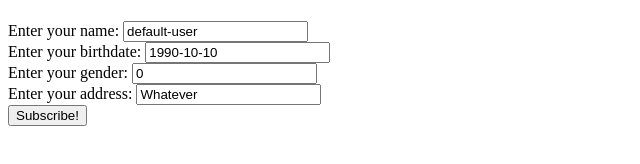
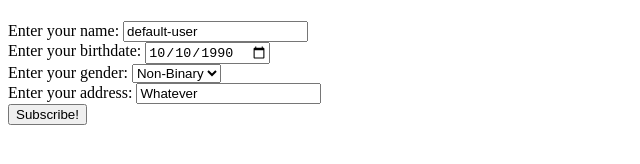
Before and after one commit to iigmir/node-crud-notes, a website: page static/index.html in a window 1280 px wide. Shown: the whole page, without its empty margins (0-640 px from the left). Drawn offline with Linux system fonts and the light colour scheme; no server answers.

Commit message:
HTML f2e

```diff
--- a/static/index.html
+++ b/static/index.html
@@ -18,18 +18,22 @@
         </div>
         <div class="form-example">
             <label for="name">Enter your birthdate: </label>
-            <input type="text" name="birthdate" value="1990-10-10" required />
+            <input type="date" name="birthdate" value="1990-10-10" required />
         </div>
         <div class="form-example">
             <label for="name">Enter your gender: </label>
-            <input type="text" name="gender" value="0" required />
+            <select name="gender">
+                <option value="0">Non-Binary</option>
+                <option value="1">Male</option>
+                <option value="2">Female</option>
+            </select>
         </div>
         <div class="form-example">
             <label for="name">Enter your address: </label>
-            <input type="text" name="address" value="Whatever" required />
+            <input type="text" name="address" value="Whatever" />
         </div>
         <div class="form-example">
-            <input type="submit" value="Subscribe!">
+            <input type="submit" value="Subscribe!" />
         </div>
     </form>
     <script src="./index.js"></script>
```
